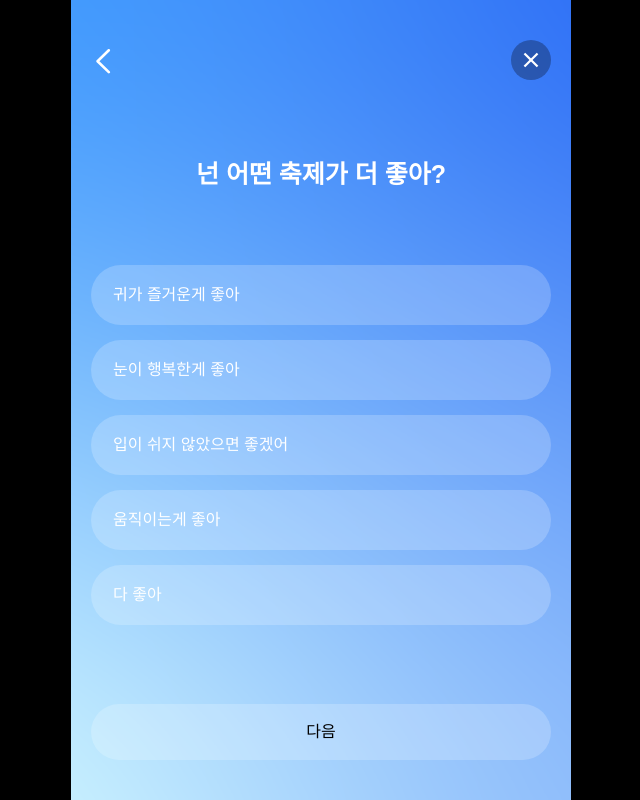
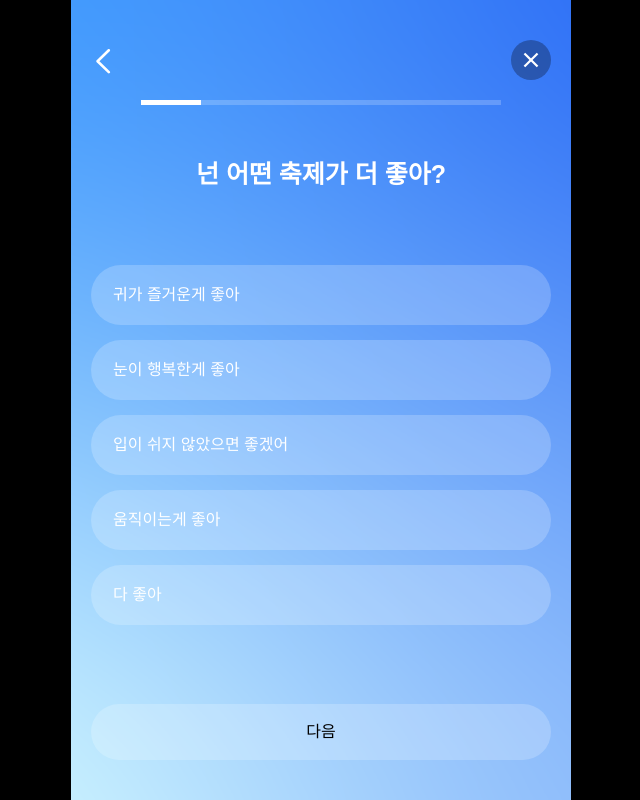
Before and after one commit to a-honey/fiesta-flow-FE, a Next.js app: page /festival/question in a window 1280 px wide. Shown: the whole page, without its empty margins (319-959 px from the left). Built offline with nearby package versions, Linux system fonts and the light colour scheme; a web font is replaced by a local one.

Commit message:
feat: 현재 질문에 따른 step bar 추가

```diff
--- a/app/festival/question/index.module.css
+++ b/app/festival/question/index.module.css
@@ -29,3 +29,18 @@
 button.white_active {
   background-color: white;
 }
+
+.step_bar {
+  position: absolute;
+  top: 100px;
+  left: 70px;
+  right: 70px;
+  height: 5px;
+  background-color: rgba(255, 255, 255, 0.2);
+  display: grid;
+  grid-template-columns: repeat(6, 1fr);
+}
+
+.step {
+  background-color: white;
+}
--- a/app/festival/question/page.tsx
+++ b/app/festival/question/page.tsx
@@ -98,7 +98,13 @@ function FestivalTestPage() {
             setCurrentQuestionIndex((prev) => prev - 1);
           }}
         />
-
+        {isOpenResultModal || (
+          <div className={styles.step_bar}>
+            {Array.from({ length: currentQuestionIndex + 1 }, (_, index) => (
+              <div key={index} className={styles.step} />
+            ))}
+          </div>
+        )}
         <Link href="/home">
           <Image src={close} alt="Fiesta Flow logo" width={40} height={40} />
         </Link>
```
